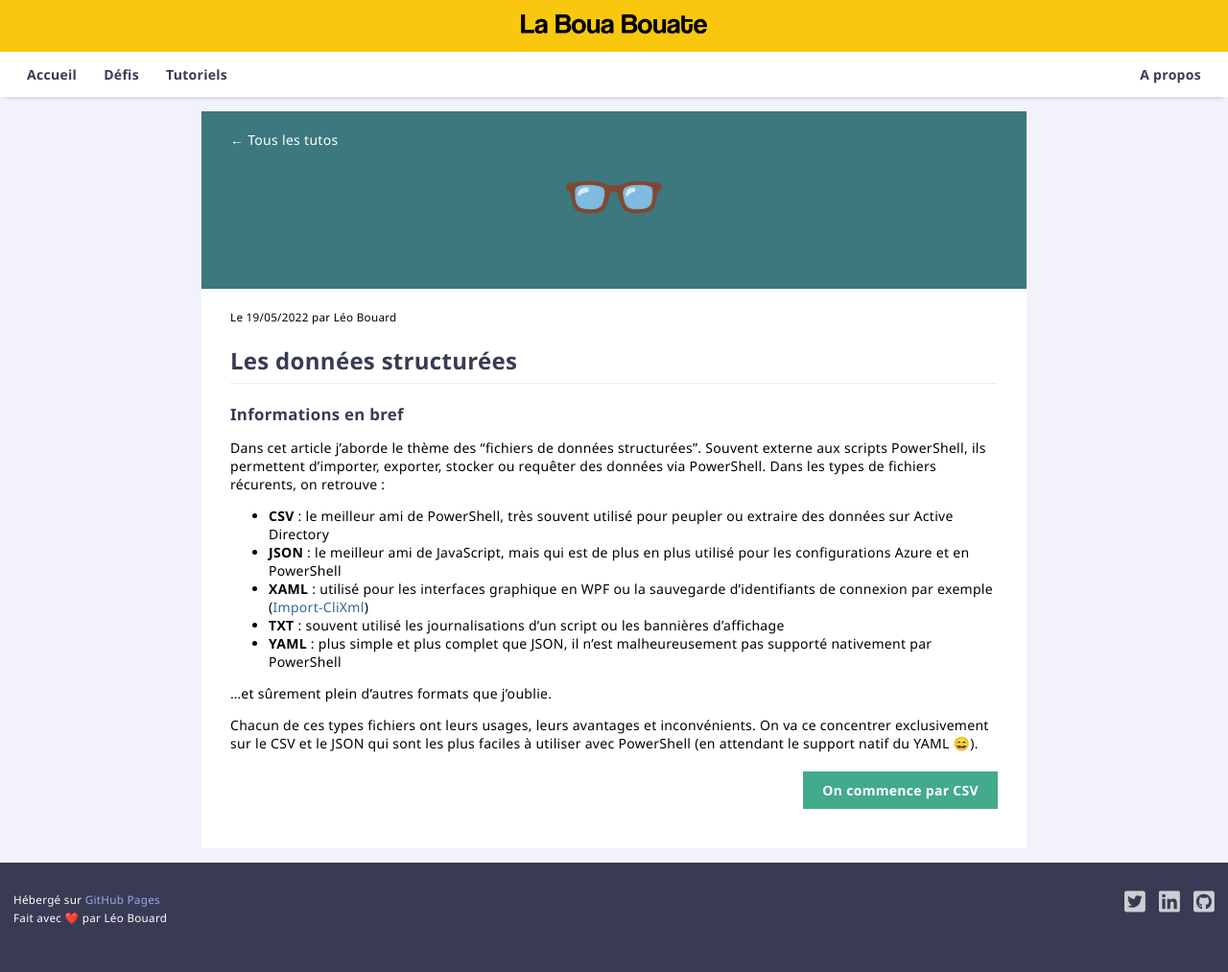
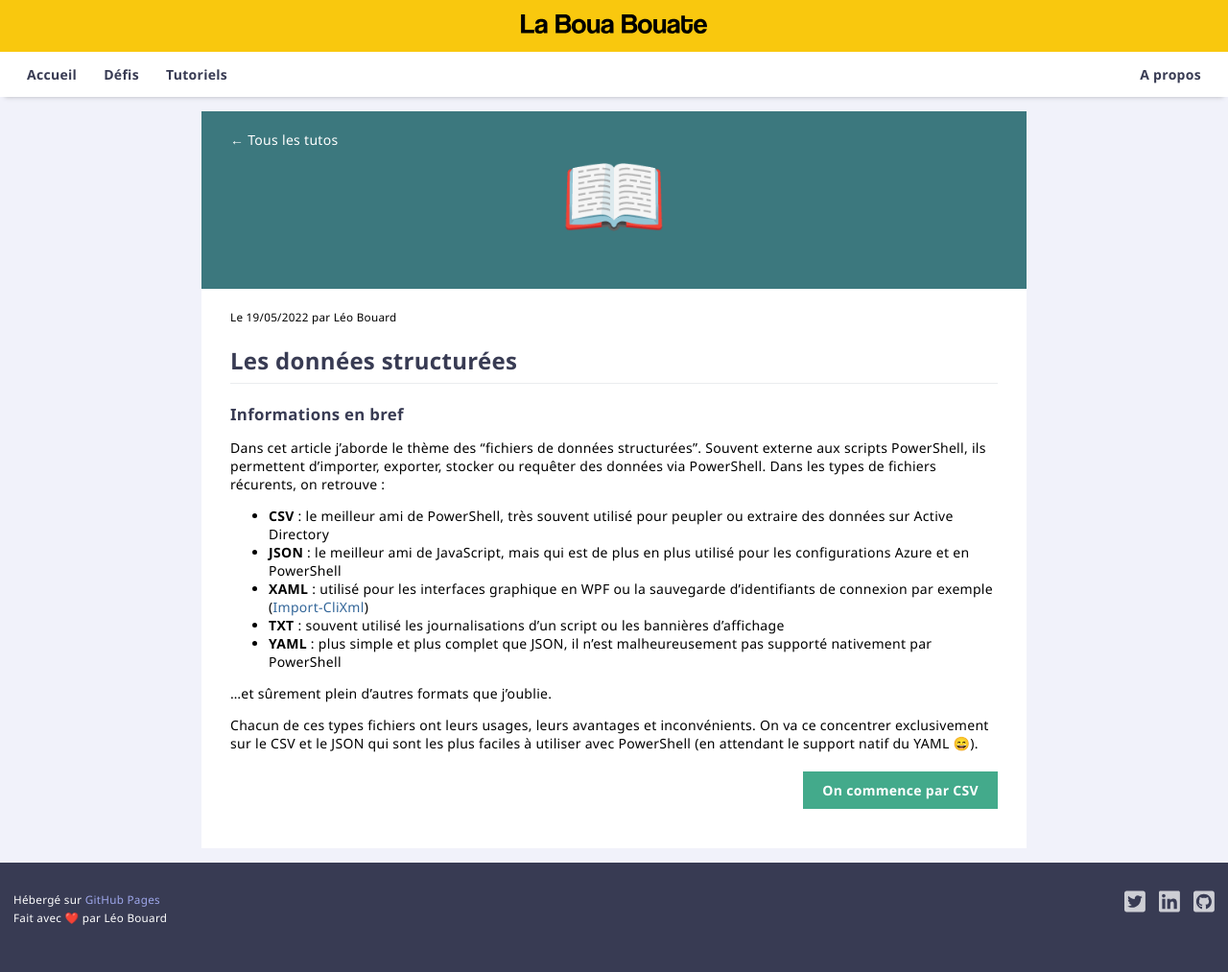
Before and after one commit to leobouard/leobouard.github.io, a Jekyll site: the page built from _posts/2022-05-19-donnees-structurees-0.md, in a window 1280 px wide. Shown: the whole page at 96% size. Built offline with Jekyll 4.4.1, drawn with Linux system fonts in a browser that asks for light colours.

Commit message:
Update 2022-05-19-donnees-structurees-0.md

```diff
--- a/_posts/2022-05-19-donnees-structurees-0.md
+++ b/_posts/2022-05-19-donnees-structurees-0.md
@@ -4,7 +4,7 @@ title: "Les données structurées"
 description: "J'ai pas de jeu de mot pour celle-ci"
 tags: howto
 thumbnailColor: "#3C787E"
-icon: 👓
+icon: 📖
 ---
 
 ## Informations en bref
@@ -22,5 +22,5 @@ Dans cet article j'aborde le thème des "fichiers de données structurées". Sou
 Chacun de ces types fichiers ont leurs usages, leurs avantages et inconvénients. On va ce concentrer exclusivement sur le CSV et le JSON qui sont les plus faciles à utiliser avec PowerShell (en attendant le support natif du YAML 😄).
 
 <div class="button">
-    <a href="/2022/05/19/donnes-structurees-1" style="background-color: #43aa8b;">On commence par CSV</a>
+    <a href="/2022/05/19/donnees-structurees-1" style="background-color: #43aa8b;">On commence par CSV</a>
 </div>
```
